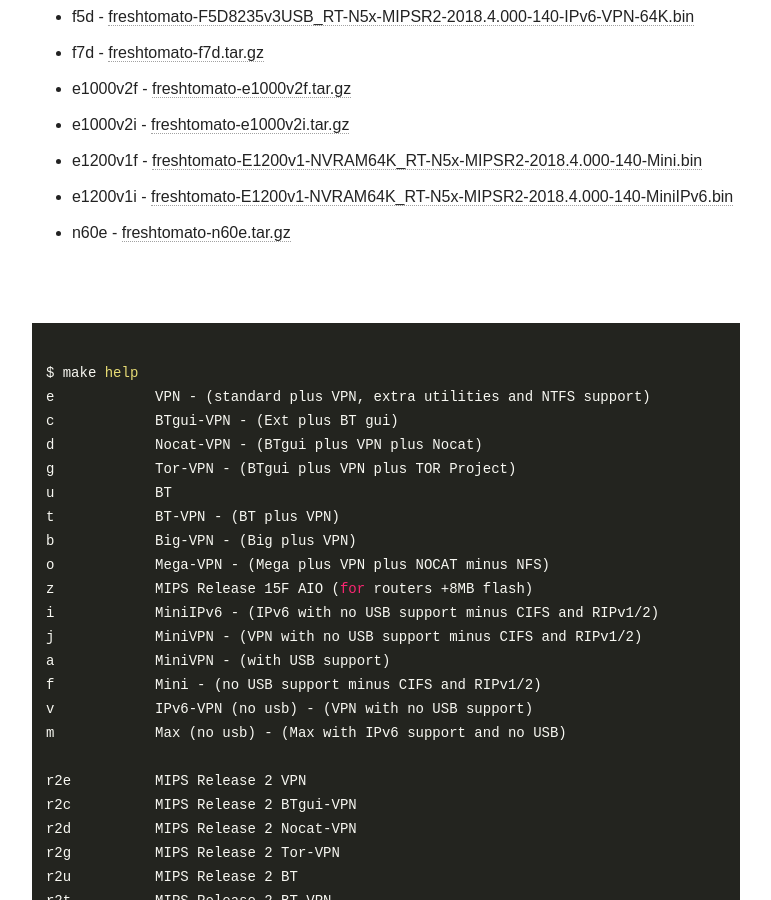
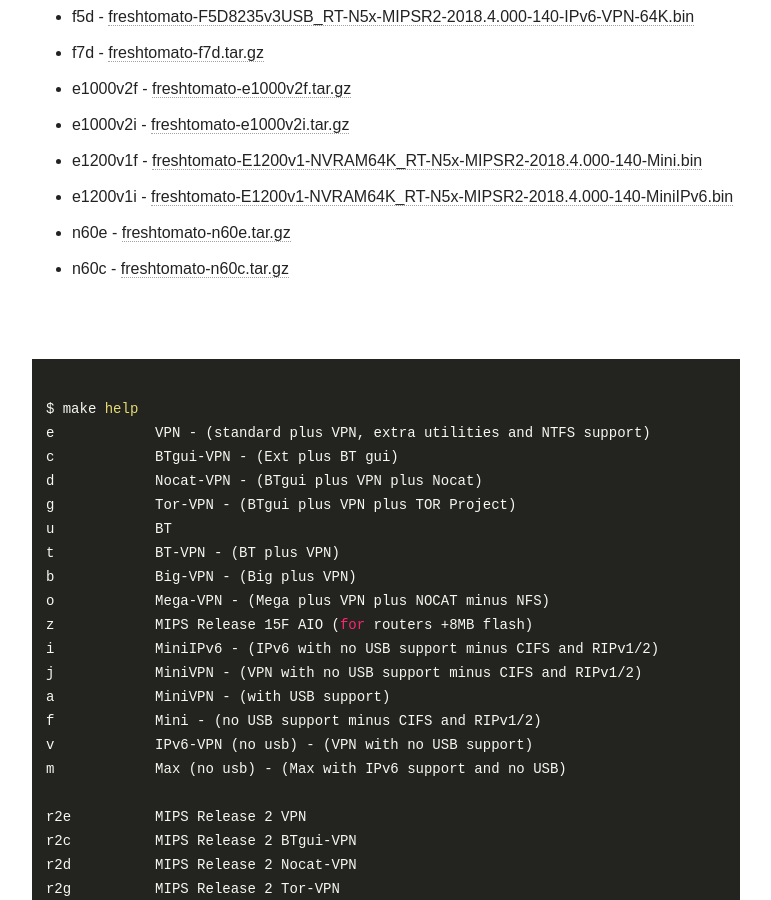
Before and after one commit to oglopss/freshtomato-mips-ci-jekyll, a Jekyll site: the page built from index.html, in a window 1280 px wide and 900 px high, scrolled down 955 px. Shown: the whole window, without its empty margins (254-1025 px from the left). Built offline with Jekyll 4.4.1, drawn with Linux system fonts in a browser that asks for light colours; nearby versions of some CDN libraries.

Commit message:
Travis build 16 n60c pushed to gh-pages

```diff
--- a/_data/ss.yml
+++ b/_data/ss.yml
@@ -16,3 +16,4 @@
   - 0011 f7d freshtomato-f7d.tar.gz
   - 0015 e1200v1i freshtomato-E1200v1-NVRAM64K_RT-N5x-MIPSR2-2018.4.000-140-MiniIPv6.bin
   - 0016 n60e freshtomato-n60e.tar.gz
+  - 0017 n60c freshtomato-n60c.tar.gz
```
